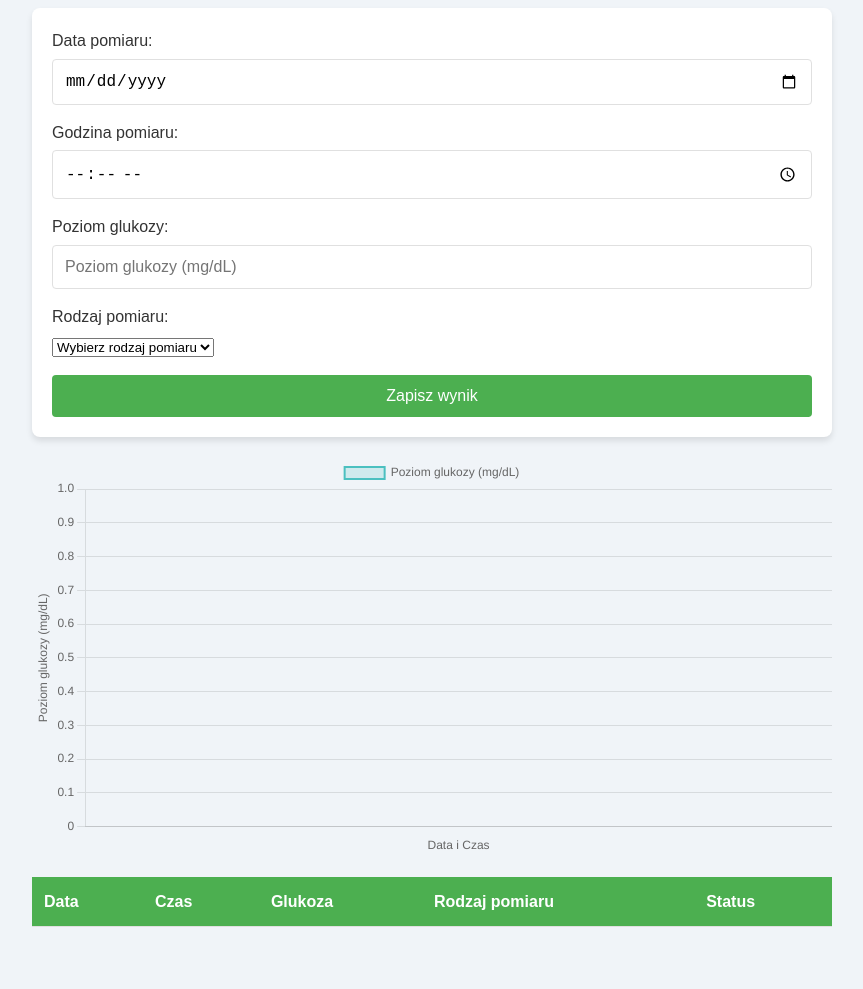
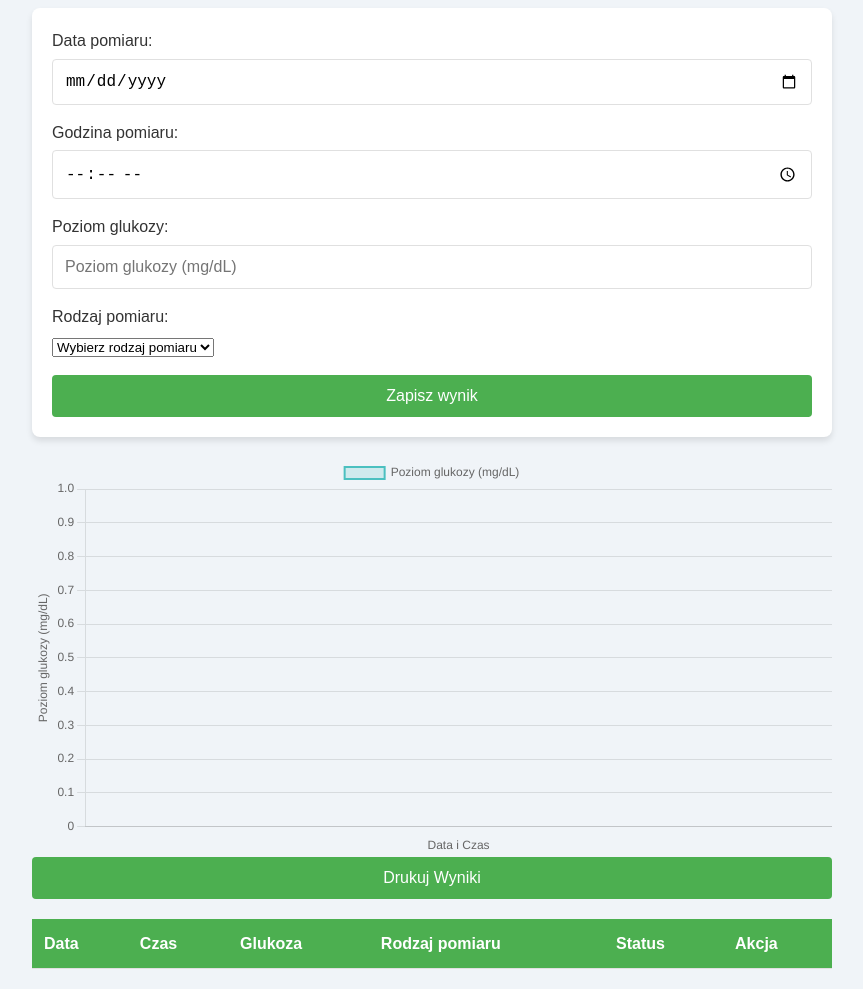
Before and after one commit to maxwaselk/glukometr, a plain HTML site: page index.html in a window 1280 px wide. Shown: the part 106-1095 px from the top of the page, without its empty margins (208-1071 px from the left). Before the commit the page ends 1053 px from the top, so only its background shows below. Drawn offline with nearby package versions, Linux system fonts and the light colour scheme.

Commit message:
Update index.html

```diff
--- a/index.html
+++ b/index.html
@@ -5,7 +5,6 @@
     <meta name="viewport" content="width=device-width, initial-scale=1.0">
     <title>Monitorowanie Glukozy</title>
     <link rel="stylesheet" href="styles.css">
-    <!-- Wczytaj bibliotekę Chart.js -->
     <script src="https://cdn.jsdelivr.net/npm/chart.js"></script>
 </head>
 <body>
@@ -45,6 +44,7 @@
 
         <div class="chart-container">
             <canvas id="glucose-chart"></canvas>
+            <button id="print-button">Drukuj Wyniki</button>
         </div>
 
         <table id="glucose-table">
@@ -55,6 +55,7 @@
                     <th>Glukoza</th>
                     <th>Rodzaj pomiaru</th>
                     <th>Status</th>
+                    <th>Akcja</th>
                 </tr>
             </thead>
             <tbody>
@@ -63,7 +64,6 @@
         </table>
     </div>
 
-    <!-- Import skryptu JavaScript -->
     <script src="script.js"></script>
 </body>
 </html>
```
